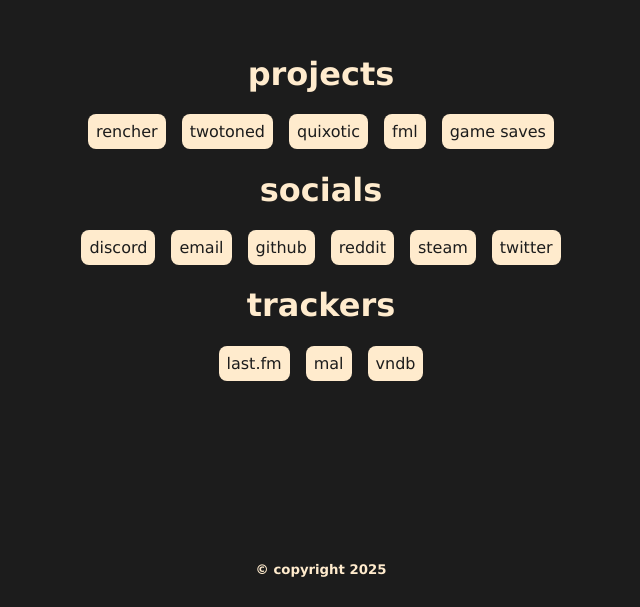
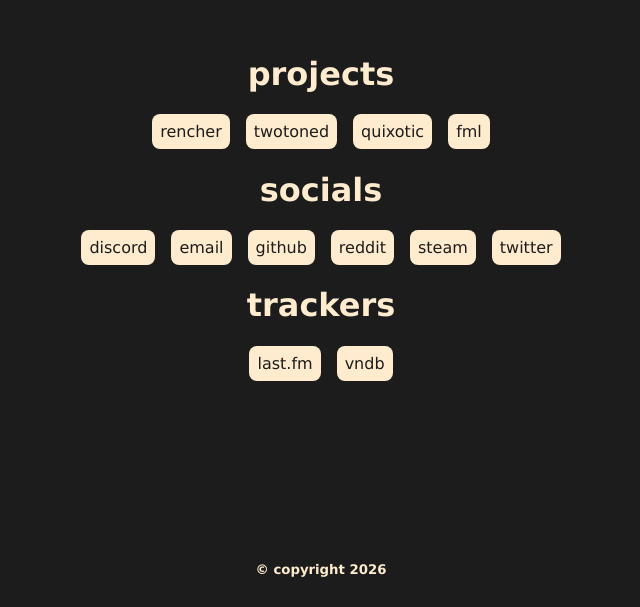
Before and after one commit to danatationn/danatationn.github.io, a Vue app: page / in a window 1280 px wide. Shown: the part 193-800 px from the top of the page, without its empty margins (319-959 px from the left). Built offline with nearby package versions, Linux system fonts and the light colour scheme.

Commit message:
some changes here and there

```diff
--- a/src/App.vue
+++ b/src/App.vue
@@ -3,11 +3,10 @@
 	const currentLabel = ref('');
 
 	const projects = [
-		['rencher', 'a wip game manager for ren\'py visual novels', 'https://github.com/danatationn/rencher'],
+		['rencher', 'a game manager for Ren\'Py visual novels', 'https://github.com/danatationn/rencher'],
 		['twotoned', 'a gimmicky skin for osu!', 'https://osu.ppy.sh/community/forums/topics/2062665?n=1'],
 		['quixotic', 'a monochrome minimalistic skin for quaver', 'https://steamcommunity.com/sharedfiles/filedetails/?id=3119237347'],
-		['fml', 'a gzdoom add-on for people that don\'t use mouselook', 'https://forum.zdoom.org/viewtopic.php?t=80594'],
-		['game saves', 'not really a project, it\'s just my game saves', 'https://drive.google.com/drive/u/0/folders/1FU32ms9k0orRqWZWYPxa2XpawBniZYpi'],
+		['fml', 'a uzdoom add-on for people that don\'t use mouselook', 'https://forum.zdoom.org/viewtopic.php?t=80594'],
 	];
 
 	const socials = [
@@ -22,7 +21,7 @@
 
 	const trackers = [
 		['last.fm', 'drunkromanian', 'https://www.last.fm/user/drunkromanian'],
-		['mal', 'danatationn', 'https://myanimelist.net/profile/danatationn'],
+		// ['mal', 'danatationn', 'https://myanimelist.net/profile/danatationn'],
 		['vndb', 'u288771', 'https://vndb.org/u288771'],
 	];
 </script>
@@ -58,7 +57,7 @@
 
 		<h3>{{ currentLabel }}</h3>
 
-		<h5>© copyright 2025</h5>
+		<h5>© copyright 2026</h5>
 	</body>
 </template>
 
```
Also changed, not shown: package.json (+4 -4 lines), 2 other files (tests, documents, lock files or other folders).
